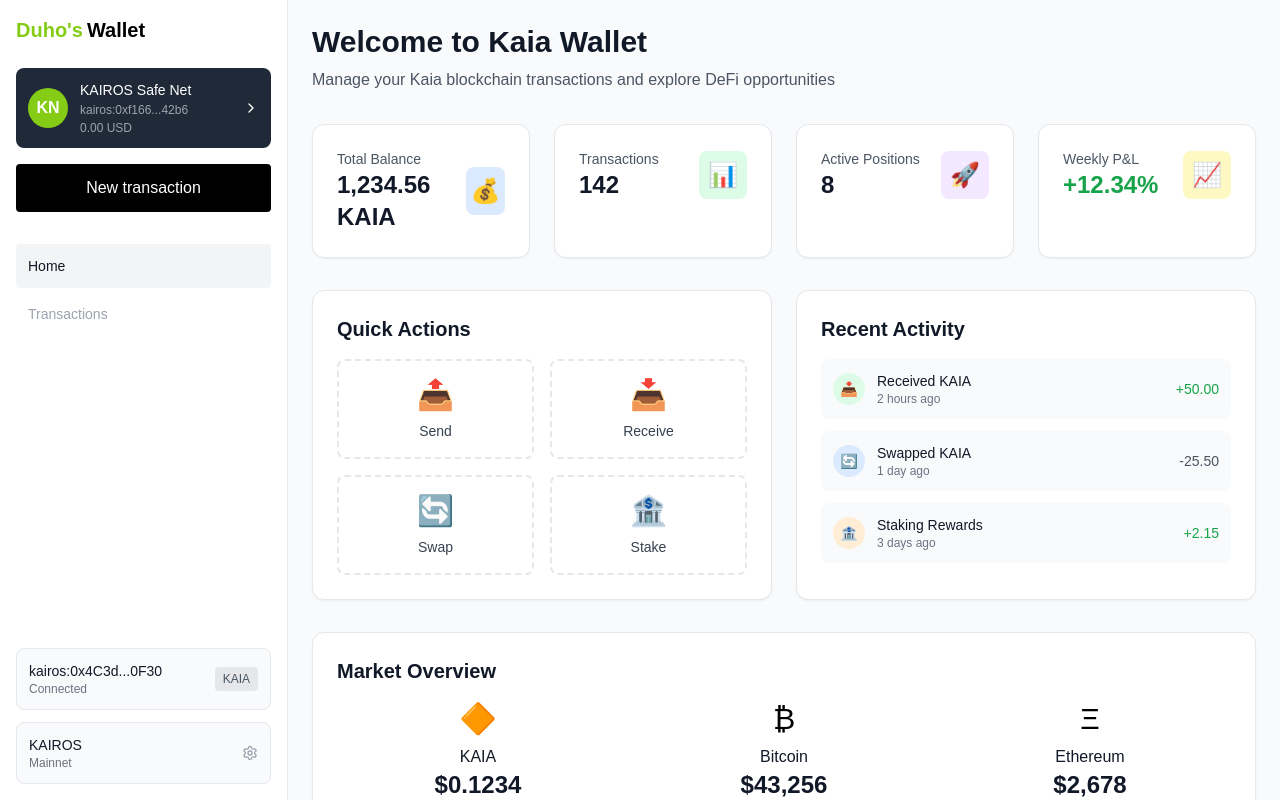
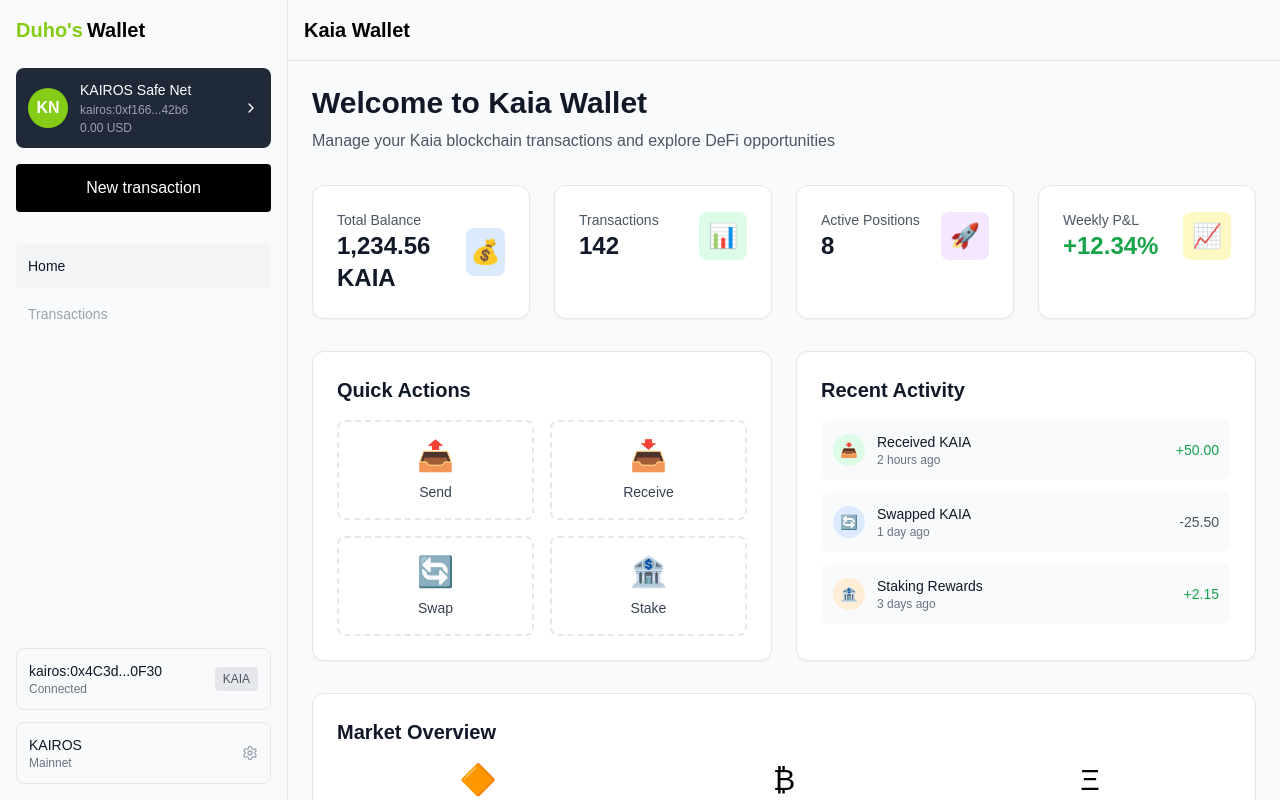
Before and after one commit to hanan-nana/kaia-safe-wallet-hackathon, a React (Vite) app: page / in a window 1280 px wide. Built offline with nearby package versions, Linux system fonts and the light colour scheme; a web font is replaced by a local one.

Commit message:
Add Header

```diff
--- /dev/null
+++ b/src/components/layout/header/Header.tsx
@@ -0,0 +1,11 @@
+import React from "react";
+
+const Header = () => {
+  return (
+    <div className="flex justify-between items-center p-4 border-b border-gray-200 bg-glass-primary">
+      <div className="text-xl font-bold">Kaia Wallet</div>
+    </div>
+  );
+};
+
+export default Header;
--- a/src/components/ServerInfo/ServerInfo.tsx
+++ b/src/components/layout/header/ServerInfo.tsx
@@ -1,6 +1,6 @@
 import React from "react";
 import { Settings } from "lucide-react";
-import { mockServerInfo } from "../../data/mockServerInfo";
+import { mockServerInfo } from "../../../data/mockServerInfo";
 
 const ServerInfo: React.FC = () => {
   const { connection, network } = mockServerInfo;
--- a/src/components/layout/layout.tsx
+++ b/src/components/layout/layout.tsx
@@ -1,11 +1,21 @@
 import React from "react";
-import Sidebar from "../Sidebar/Sidebar.tsx";
+import Sidebar from "./sidebar/Sidebar.tsx";
+import Header from "./header/Header.tsx";
 
 const Layout: React.FC<{ children: React.ReactNode }> = ({ children }) => {
   return (
-    <div className="flex h-screen bg-white overflow-hidden">
-      <Sidebar />
-      <div className="flex-1 flex flex-col overflow-hidden">{children}</div>
+    <div className="relative flex h-screen overflow-hidden">
+      {/* 애니메이션 그라디언트 배경 */}
+      <div className="absolute inset-0 gradient-bg-kaia" />
+
+      {/* 콘텐츠 레이어 */}
+      <div className="relative z-10 flex w-full">
+        <Sidebar />
+        <div className="flex-1 flex flex-col overflow-hidden">
+          <Header />
+          {children}
+        </div>
+      </div>
     </div>
   );
 };
--- a/src/components/Sidebar/Sidebar.tsx
+++ b/src/components/layout/sidebar/Sidebar.tsx
@@ -1,12 +1,12 @@
 import React from "react";
-import Button from "../Button/Button.tsx";
-import ServerInfo from "../ServerInfo/ServerInfo.tsx";
+import Button from "../../button/Button.tsx";
+import ServerInfo from "../header/ServerInfo.tsx";
 import NavigationItem from "./NavigationItem.tsx";
 import { ChevronRight } from "lucide-react";
 
 const Sidebar: React.FC = () => {
   return (
-    <div className="w-72 bg-white border-r border-gray-200 flex flex-col p-4">
+    <div className="w-72 bg-glass-primary border-r border-gray-200 flex flex-col p-4">
       {/* Logo */}
       <div className="mb-6">
         <div className="flex items-center gap-1 text-xl font-semibold">
```
Also changed, not shown: src/components/layout/sidebar/NavigationItem.tsx (renamed from src/components/Sidebar/NavigationItem.tsx).
